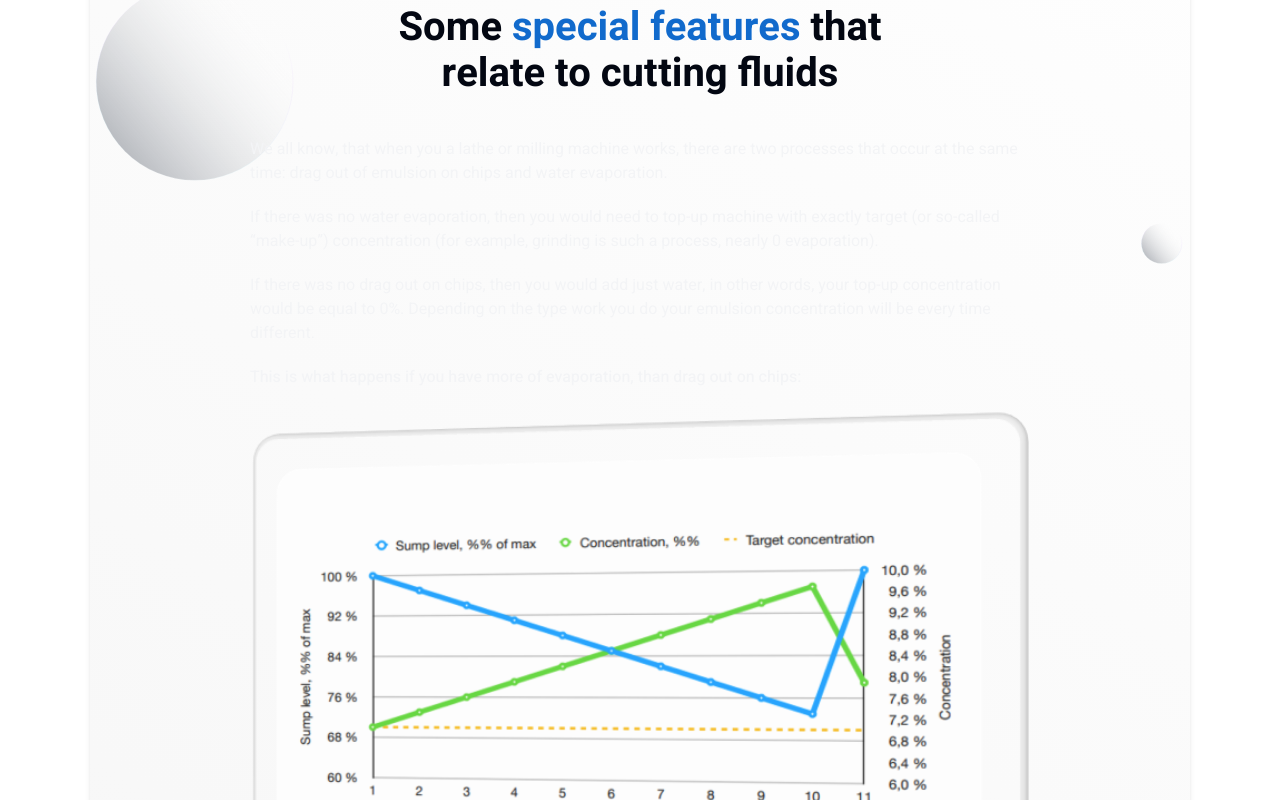
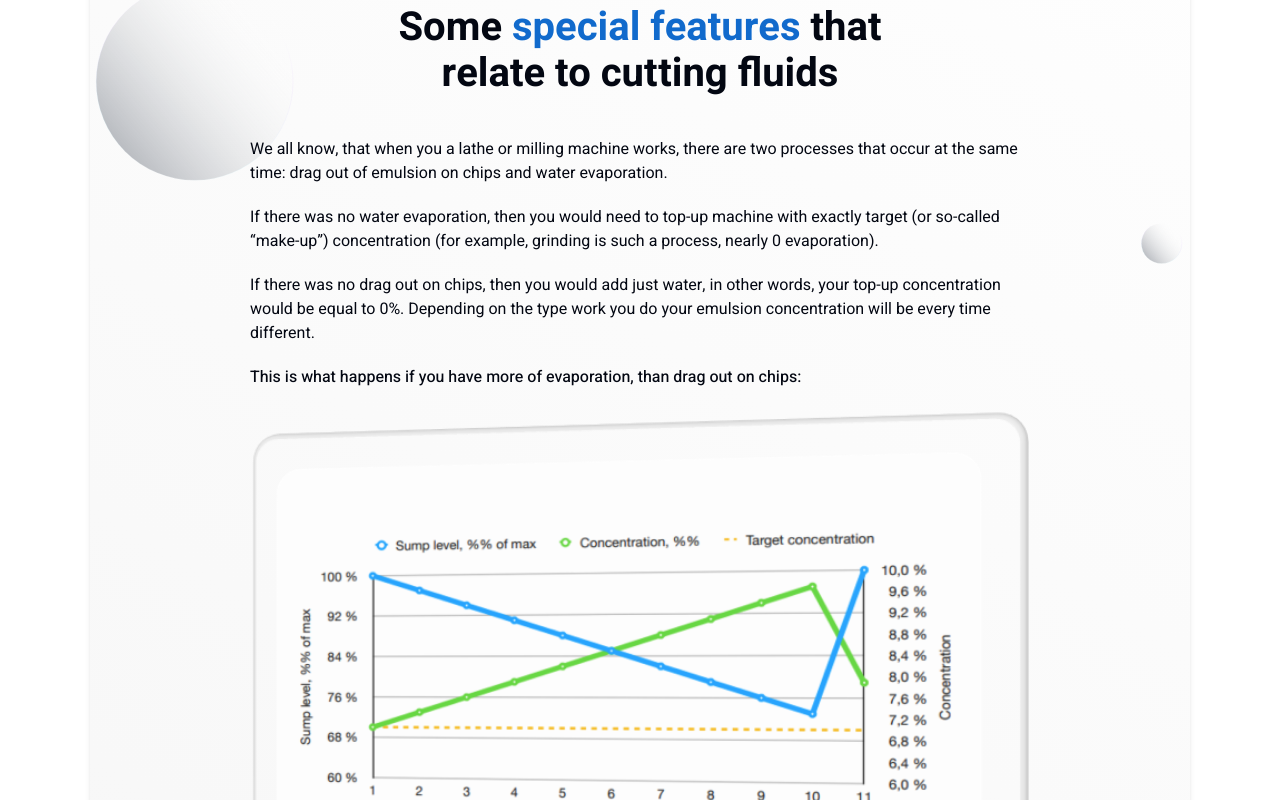
Before and after one commit to mr10us/Langing_Easyfluid, a Next.js app: page / in a window 1280 px wide. Shown: the part 2000-2800 px from the top of the page. Built offline with nearby package versions, Linux system fonts and the light colour scheme.

Commit message:
typography text color fix

```diff
--- a/src/app/components/Sections/SpecialFSection.jsx
+++ b/src/app/components/Sections/SpecialFSection.jsx
@@ -7,41 +7,41 @@ import Image from "next/image";
 const blockOne = [
   {
     text: "We all know, that when you a lathe or milling machine works, there are two processes that occur at the same time: drag out of emulsion on chips and water evaporation.",
-    color: "gray-950",
+    color: "gray-dark",
     fontWeight: "regular",
   },
   {
     text: "If there was no water evaporation, then you would need to top-up machine with exactly target (or so-called “make-up”) concentration (for example, grinding is such a process, nearly 0 evaporation).",
-    color: "gray-950",
+    color: "gray-dark",
 
     fontWeight: "regular",
   },
   {
     text: "If there was no drag out on chips, then you would add just water, in other words, your top-up concentration would be equal to 0%. Depending on the type work you do your emulsion concentration will be every time different.",
-    color: "gray-950",
+    color: "gray-dark",
     fontWeight: "regular",
   },
   {
     text: "This is what happens if you have more of evaporation, than drag out on chips:",
-    color: "gray-950",
+    color: "gray-dark",
     fontWeight: "medium",
   },
 ];
 const blockTwo = [
   {
     text: "As you see, as machine sump level goes down, concentration rises pretty much in a sharp way and after filling in machine with 3% of top-up emulsion from mixer, you end up with 7,9% of concentration which is higher, than your target concentration of 7%. ",
-    color: "gray-950",
+    color: "gray-dark",
     fontWeight: "regular",
   },
   {
     text: "The opposite scenario - you have less heat but more chips produced in your work.",
-    color: "gray-950",
+    color: "gray-dark",
 
     fontWeight: "regular",
   },
   {
     text: "Here’s what to expect:",
-    color: "gray-950",
+    color: "gray-dark",
     fontWeight: "medium",
   },
 ];
--- a/src/app/components/UI/Typography.jsx
+++ b/src/app/components/UI/Typography.jsx
@@ -1,5 +1,5 @@
 export const Typography = ({ children, style, className }) => {
-  const defaultStyles = " texc-base text-gray-100";
+  const defaultStyles = " texc-base";
   const styles = className ? className + defaultStyles : defaultStyles;
 
   return (
@@ -10,7 +10,7 @@ export const Typography = ({ children, style, className }) => {
 };
 
 Typography.H2Bold = ({ children, style, className }) => {
-  const defaultStyles = " text-[40px] leading-[46px] font-bold text-gray-100";
+  const defaultStyles = " text-[40px] leading-[46px] font-bold";
   const styles = className ? className + defaultStyles : defaultStyles;
 
   return (
@@ -20,8 +20,8 @@ Typography.H2Bold = ({ children, style, className }) => {
   );
 };
 Typography.H2Medium = ({ children, style, className }) => {
-  const defaultStyles = "text-4xl font-medium text-gray-100 ";
-  const styles = className ? defaultStyles + className : defaultStyles;
+  const defaultStyles = " text-4xl font-medium";
+  const styles = className ? className +defaultStyles : defaultStyles;
 
   return (
     <h2 style={style} className={styles}>
@@ -30,7 +30,7 @@ Typography.H2Medium = ({ children, style, className }) => {
   );
 };
 Typography.H3Medium = ({children, style, className}) => {
-  const defaultStyles = " text-3xl font-medium text-gray-100";
+  const defaultStyles = " text-3xl font-medium";
   const styles = className ? className + defaultStyles : defaultStyles;
 
   return (
@@ -40,7 +40,7 @@ Typography.H3Medium = ({children, style, className}) => {
   );
 }
 Typography.P18 = ({ children, style, className }) => {
-  const defaultStyles = " text-lg font-normal text-gray-100";
+  const defaultStyles = " text-lg font-normal";
   const styles = className ? className + defaultStyles : defaultStyles;
 
   return (
```
